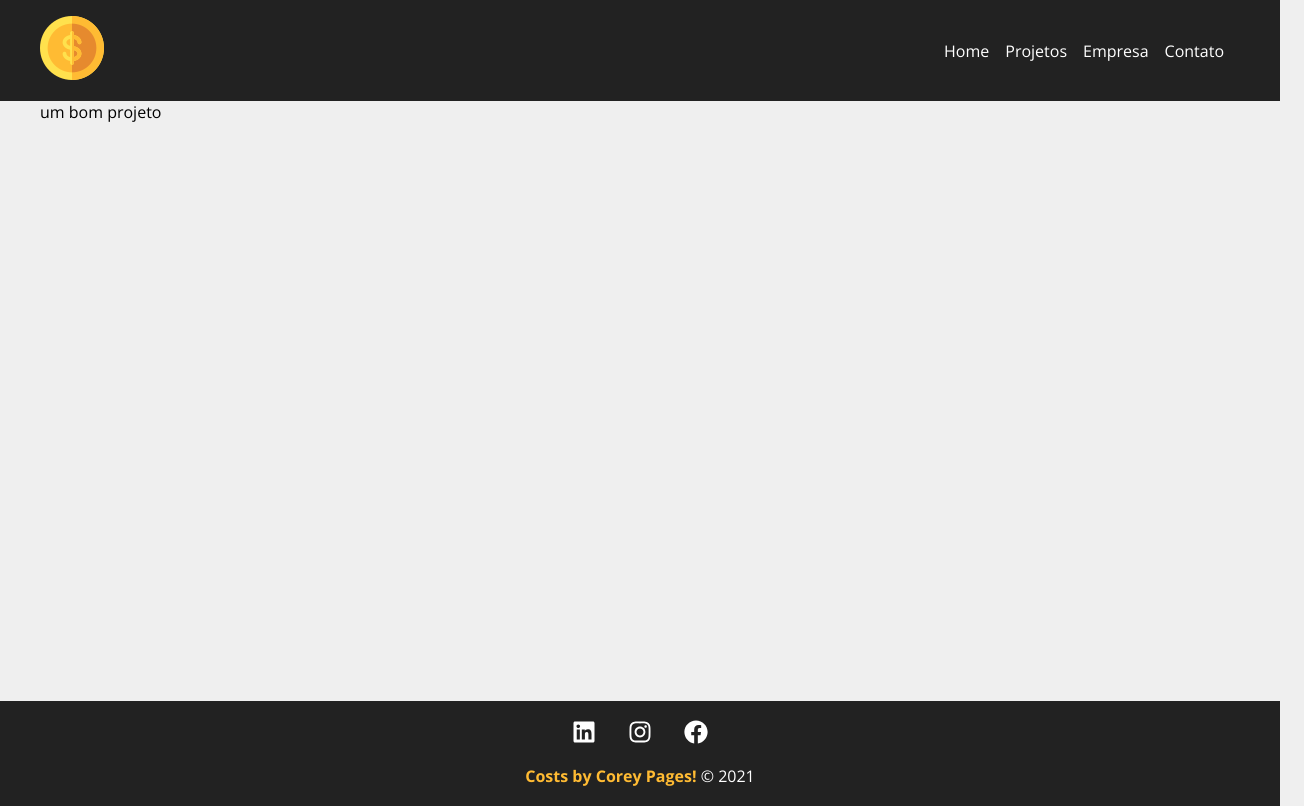
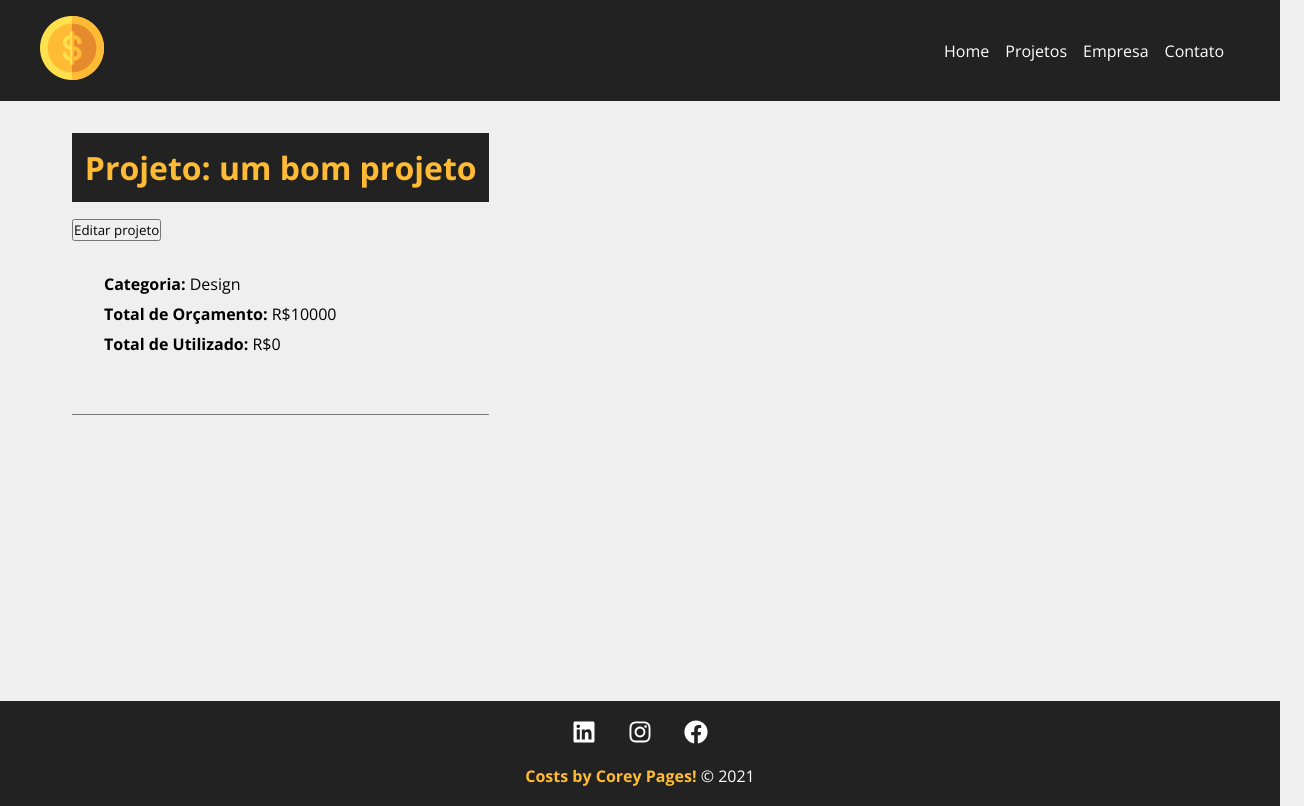
Before and after one commit to CoreyDevl/curso_react, a React (Create React App) app: page /project/1 in a window 1280 px wide. Shown: the whole page, 1304 px wide, since content can reach past the window. Built offline with nearby package versions, Linux system fonts and the light colour scheme; data requests are answered from the project's data file.

Commit message:
curso pausado na aula 31 - 11m 53

```diff
--- a/src/pages/Project.js
+++ b/src/pages/Project.js
@@ -1,13 +1,18 @@
 import styles from './Project.module.css'
 import {useParams} from 'react-router-dom'
 import {useState, useEffect} from 'react'
+import Loading from '../components/layout/Loading'
+import Container from '../components/layout/Container'
 
 function Project(){
 
 const {id} = useParams()
 const [project, setProject] = useState([])
+const [showProjectForm, setShowProjectForm] = useState(false)
+
 
 useEffect(() => {
+ setTimeout(() => {
     fetch(`http://localhost:5000/projects/${id}`, {
         method: 'GET',
         headers: {'Content-Type': 'application/json',},
@@ -17,10 +22,46 @@
         setProject(data)
     })
     .catch(err => console.log)
+ }, 3000)
 }, [id])
 
+    function togleProjectForm(){
+        setShowProjectForm(!showProjectForm)
+    }
+
     return (
-        <p>{project.name}</p>
+    <>
+       {project.name ? (
+       <div className={styles.project_details}>
+           <Container className="column">
+               <div className={styles.details_container}>
+                   <h1>Projeto: {project.name}</h1>
+                   <button onClick={togleProjectForm}>
+                       {!showProjectForm ? 'Editar projeto': 'Fechar'}
+                    </button>
+                    {!showProjectForm ? (
+                        <div className={styles.project_details}>
+                            <p>
+                                <span>Categoria:</span> {project.category.name}
+                            </p>
+                            <p>
+                                <span>Total de Orçamento:</span> R${project.budget}
+                            </p>
+                            <p>
+                                <span>Total de Utilizado:</span> R${project.cost}
+                            </p>
+                        </div>
+                    ):(
+                        <div>
+                        <p>detalhes do projeto</p>
+                        </div>
+                    )}
+               </div>
+           </Container>
+       </div>
+        ):(  <Loading />
+       )}
+   </>
     )
 }
 
--- a/src/pages/Project.module.css
+++ b/src/pages/Project.module.css
@@ -0,0 +1,27 @@
+.project_details{
+    padding: 2em;
+}
+
+.project_details h1,
+.project_details h2,
+.project_details p{
+    margin-bottom: 0.5em;
+}
+
+.project_details h1{
+    background-color: #222;
+    color: #FFbb33;
+    padding: .4em;
+
+}
+
+.project_details span{
+    font-weight: bold;
+}
+
+.details_container,
+.service_form_container{
+    border-bottom: 1px solid #7a7a7a;
+    margin-bottom: 1.2em;
+    padding-bottom: 1.2em;
+}
```
Lines whose indentation alone changed are shown as unchanged.
